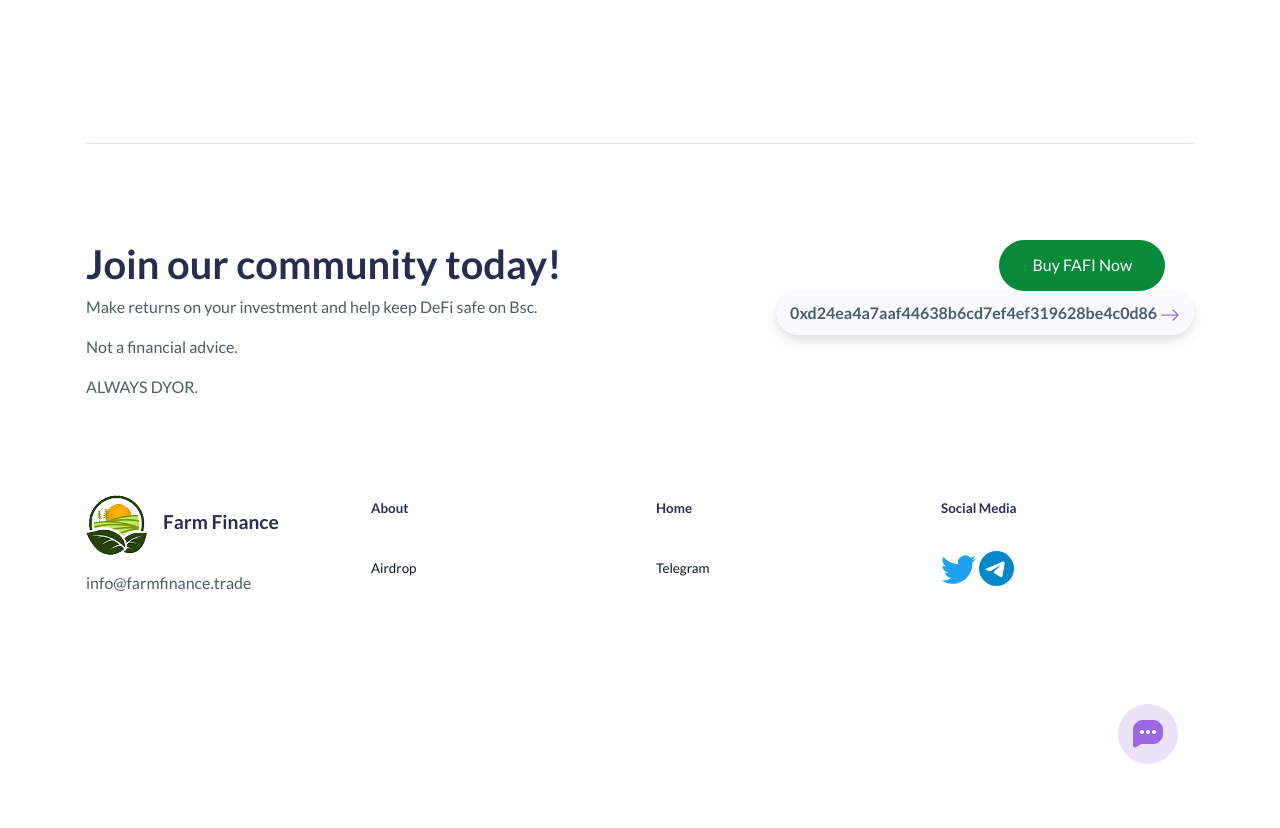
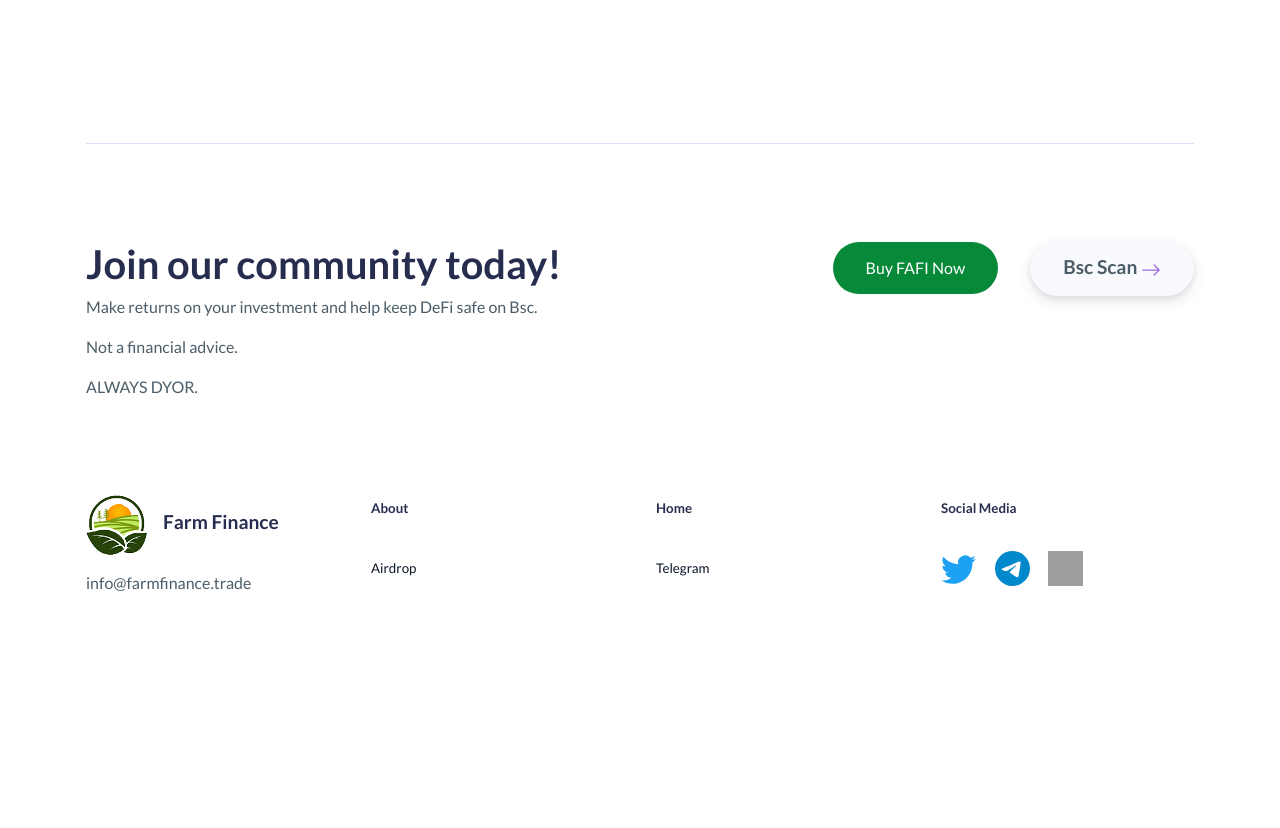
Before and after one commit to code-syndicate/farmfinance, a Django app: page /tokenomics/ in a window 1280 px wide. Shown: the part 1428-2256 px from the top of the page. After the commit the page ends 2019 px from the top, so only its background shows below. Run offline with Django 3.2, Linux system fonts and the light colour scheme; some libraries are stand-ins or nearby versions; grey boxes are pictures that could not be loaded.

Commit message:
fresh updates

```diff
--- a/main/templates/main/index.html
+++ b/main/templates/main/index.html
@@ -81,7 +81,7 @@
               class="mt-3 mb-3 ">
               An all in one truly Decentralized solution providing ecosystem for DeFi products and Projects on the
               Binance Smart chain.</p>
-            <a style = 'color:white;' class="btn btn-lg btn-success rounded-pill" href="http://{{host}}" role="button">Our Projects</a>
+            <a style = 'color:white;background-color: green;' class="btn btn-lg  rounded-pill" href="http://{{host}}" role="button">Our Projects</a>
           </div>
         </div>
       </div>
@@ -445,7 +445,7 @@
           </div>
           <div class="col-md-6 text-lg-end"><a style="background-color:rgb(6, 138, 58); color:white"
               class="btn btn-lg  rounded-pill me-4 me-md-3 me-lg-4" href="#" role="button">Buy FAFI Now</a><a
-              class="btn btn-light rounded-pill shadow fw-bold"
+              class="btn btn-lg btn-light rounded-pill shadow fw-bold"  style = 'font-size: 120%;'
               href="https://bscscan.com/address/0x20a449043A6A7bd928F45c1853701137f5068000" role="button"> Bsc Scan
               <svg class="bi bi-arrow-right" xmlns="http://www.w3.org/2000/svg" width="20" height="20" fill="#9C69E2"
                 viewBox="0 0 16 16">
--- a/main/templates/main/tokenomics.html
+++ b/main/templates/main/tokenomics.html
@@ -48,7 +48,8 @@
           aria-label="Toggle navigation"><span class="navbar-toggler-icon"></span></button>
         <div class="collapse navbar-collapse" id="navbarSupportedContent">
           <ul class="navbar-nav me-auto ms-lg-4 ms-xl-7 border-bottom border-lg-bottom-0 pt-2 pt-lg-0">
-            <li class="nav-item"><a class="nav-link fw-bold active" aria-current="page" href="http://{{host}}#abt">About</a></li>
+            <li class="nav-item"><a class="nav-link fw-bold active" aria-current="page"
+                href="http://{{host}}#abt">About</a></li>
             <li class="nav-item"><a class="nav-link fw-medium" href="http://{{host}}#rdm">RoadMap</a></li>
             <li class="nav-item"><a class="nav-link fw-medium" href="http://{{host}}#fet">Features</a></li>
             <li class="nav-item"><a class="nav-link fw-medium" href="http://{{host}}#">Token</a></li>
@@ -442,15 +443,16 @@
             <p>ALWAYS DYOR.</p>
           </div>
           <div class="col-md-6 text-lg-end"><a style="background-color:rgb(6, 138, 58); color:white"
-              class="btn btn-lg  rounded-pill me-4 me-md-3 me-lg-4" href="#" role="button">Buy FAFI Now</a><a
-              class="btn btn-light rounded-pill shadow fw-bold" href="#"
-              role="button">0xd24ea4a7aaf44638b6cd7ef4ef319628be4c0d86
+              class="btn btn-lg  rounded-pill me-4 me-md-3 me-lg-4" href="#" role="button">Buy FAFI Now</a>
+            <a style = 'font-size: 120%;' class="btn btn-lg btn-light   rounded-pill shadow fw-bold"
+              href="https://bscscan.com/address/0x20a449043A6A7bd928F45c1853701137f5068000" role="button"> Bsc Scan
               <svg class="bi bi-arrow-right" xmlns="http://www.w3.org/2000/svg" width="20" height="20" fill="#9C69E2"
                 viewBox="0 0 16 16">
                 <path fill-rule="evenodd"
                   d="M1 8a.5.5 0 0 1 .5-.5h11.793l-3.147-3.146a.5.5 0 0 1 .708-.708l4 4a.5.5 0 0 1 0 .708l-4 4a.5.5 0 0 1-.708-.708L13.293 8.5H1.5A.5.5 0 0 1 1 8z">
                 </path>
-              </svg></a></div>
+              </svg></a>
+          </div>
         </div>
         <div class="row justify-content-lg-around">
           <div class="col-12 col-sm-12 col-lg-3 mb-4 order-0 order-sm-0"><a class="text-decoration-none" href="#"><img
@@ -480,17 +482,29 @@
           <div class="col-12 col-sm-4 col-lg-3 mb-3 order-1 order-sm-3">
             <h6 class="lh-lg fw-bold mb-4">Social Media </h6>
             <ul class="list-unstyled mb-md-4 mb-lg-0">
+              <a href="http://twitter.com/farm_financeBsc/">
                 <svg xmlns="http://www.w3.org/2000/svg" width="35" height="35" fill="#1DA1F2" class="bi bi-twitter"
                   viewBox="0 0 16 16">
                   <path
                     d="M5.026 15c6.038 0 9.341-5.003 9.341-9.334 0-.14 0-.282-.006-.422A6.685 6.685 0 0 0 16 3.542a6.658 6.658 0 0 1-1.889.518 3.301 3.301 0 0 0 1.447-1.817 6.533 6.533 0 0 1-2.087.793A3.286 3.286 0 0 0 7.875 6.03a9.325 9.325 0 0 1-6.767-3.429 3.289 3.289 0 0 0 1.018 4.382A3.323 3.323 0 0 1 .64 6.575v.045a3.288 3.288 0 0 0 2.632 3.218 3.203 3.203 0 0 1-.865.115 3.23 3.23 0 0 1-.614-.057 3.283 3.283 0 0 0 3.067 2.277A6.588 6.588 0 0 1 .78 13.58a6.32 6.32 0 0 1-.78-.045A9.344 9.344 0 0 0 5.026 15z" />
                 </svg>
+              </a>
 
+              &nbsp;&nbsp;&nbsp;&nbsp;
+              <a href="http://t.me/farmfinancebsc/">
                 <svg xmlns="http://www.w3.org/2000/svg" width="35" height="35" fill="#0088CC" class="bi bi-telegram"
                   viewBox="0 0 16 16">
                   <path
                     d="M16 8A8 8 0 1 1 0 8a8 8 0 0 1 16 0zM8.287 5.906c-.778.324-2.334.994-4.666 2.01-.378.15-.577.298-.595.442-.03.243.275.339.69.47l.175.055c.408.133.958.288 1.243.294.26.006.549-.1.868-.32 2.179-1.471 3.304-2.214 3.374-2.23.05-.012.12-.026.166.016.047.041.042.12.037.141-.03.129-1.227 1.241-1.846 1.817-.193.18-.33.307-.358.336a8.154 8.154 0 0 1-.188.186c-.38.366-.664.64.015 1.088.327.216.589.393.85.571.284.194.568.387.936.629.093.06.183.125.27.187.331.236.63.448.997.414.214-.02.435-.22.547-.82.265-1.417.786-4.486.906-5.751a1.426 1.426 0 0 0-.013-.315.337.337 0 0 0-.114-.217.526.526 0 0 0-.31-.093c-.3.005-.763.166-2.984 1.09z" />
                 </svg>
+                <a />
+
+                &nbsp;&nbsp;&nbsp;&nbsp;
+
+                <a href="https://bscscan.com/address/0x20a449043A6A7bd928F45c1853701137f5068000">
+                  <img alt='bsc scan' height='35' width='35' src="assets/img/bsc.jpg">
+                </a>
+
             </ul>
           </div>
         </div>
@@ -516,8 +530,10 @@
               </p>
             </div>
           </div>
-          <div class="col-12 col-md-6 text-center text-md-end mb-3 mb-md-0"> <a href="#"><img class="img-fluid"
-                src="assets/img/icons/pre-footer.png" height="14" alt="" /></a></div>
+          <div class="col-12 col-md-6 text-center text-md-end mb-3 mb-md-0">
+            <!-- <a href="#"><img class="img-fluid"
+                src="assets/img/icons/pre-footer.png" height="14" alt="" /></a> -->
+          </div>
         </div>
       </div>
       <!-- end of .container-->
```
Lines whose indentation alone changed are shown as unchanged.
